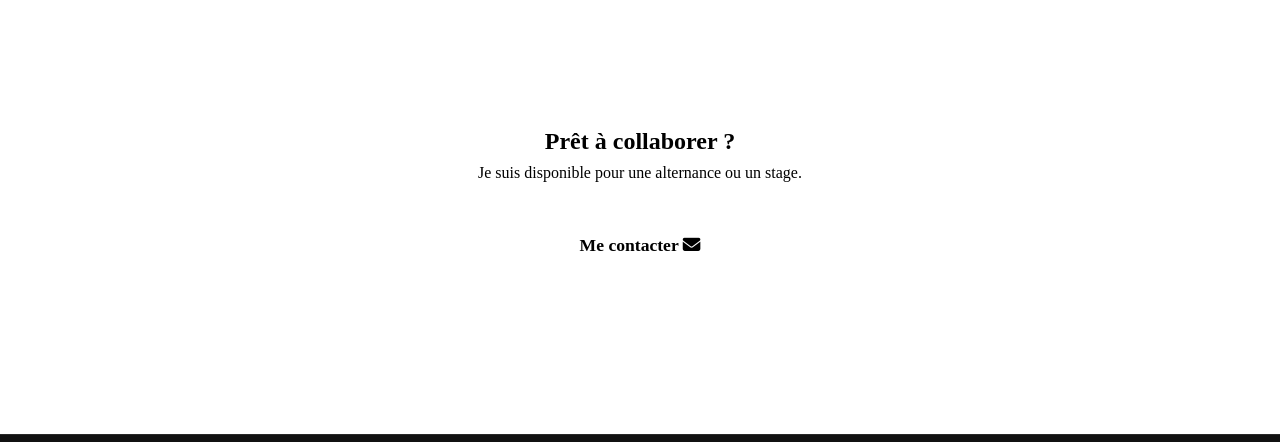
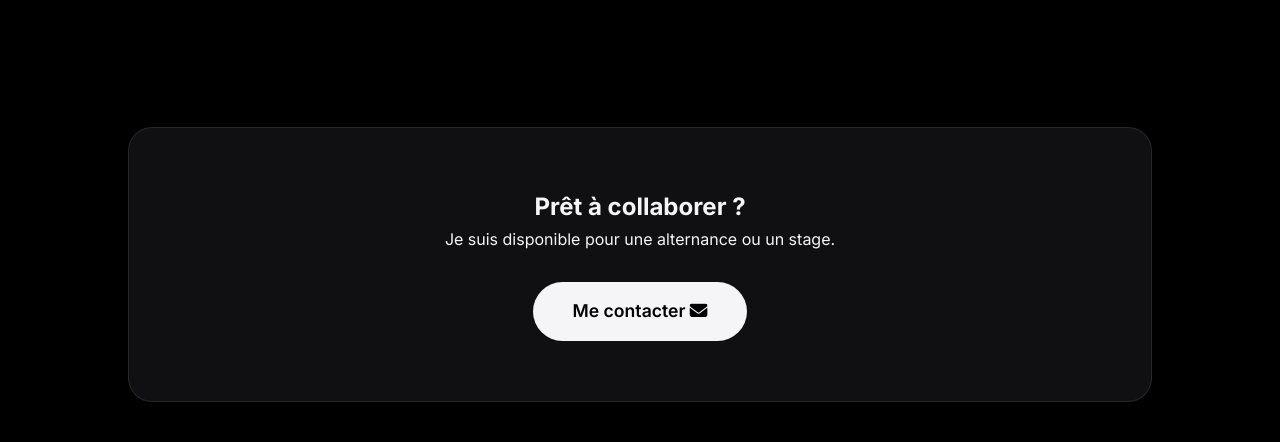
Before and after one commit to SixKevin/portfolio, a plain HTML site: page index.html in a window 1280 px wide. Shown: the part 2646-3088 px from the top of the page. Drawn offline with Linux system fonts and the light colour scheme.

Commit message:
CSS 3.0
Removed initial comments and instructions from style.css.

```diff
--- a/style.css
+++ b/style.css
@@ -1,8 +1,3 @@
-Absolument ! Voici le fichier style.css complet, intégrant le style "Glassmorphism" et le nouveau bouton de téléchargement (.cta-cv) avec son comportement sur mobile.
-
-Remplace tout le contenu de ton fichier style.css par ce code final :
-
-CSS
 
 /* --- VARIABLES & CONFIGURATION --- */
 :root {
```
